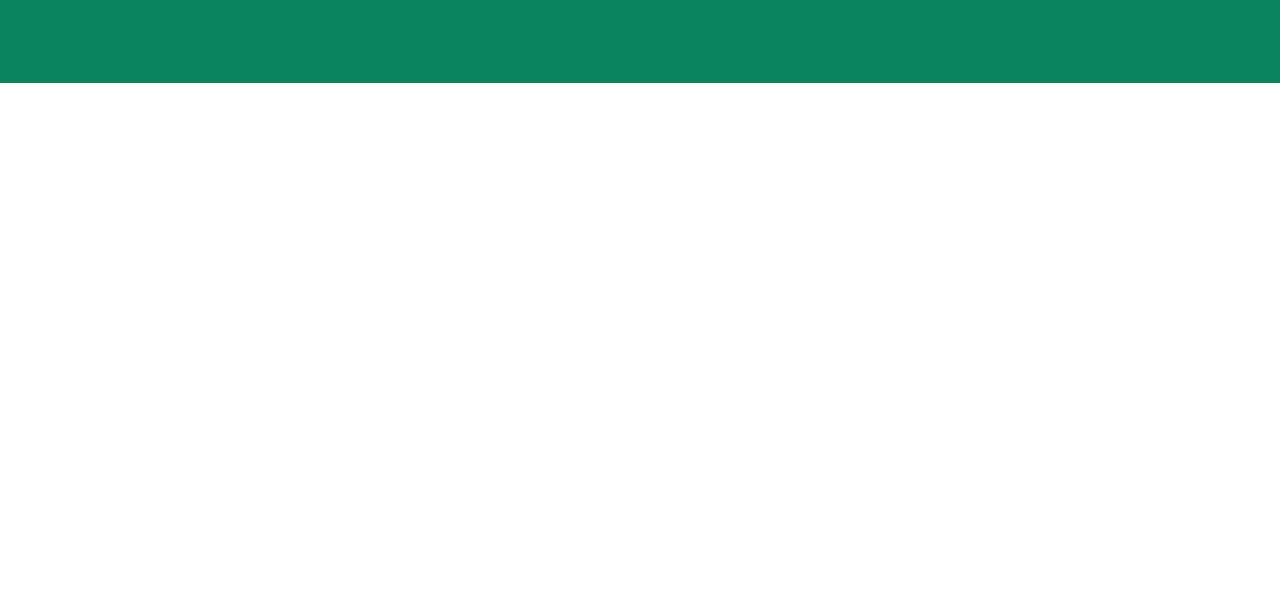
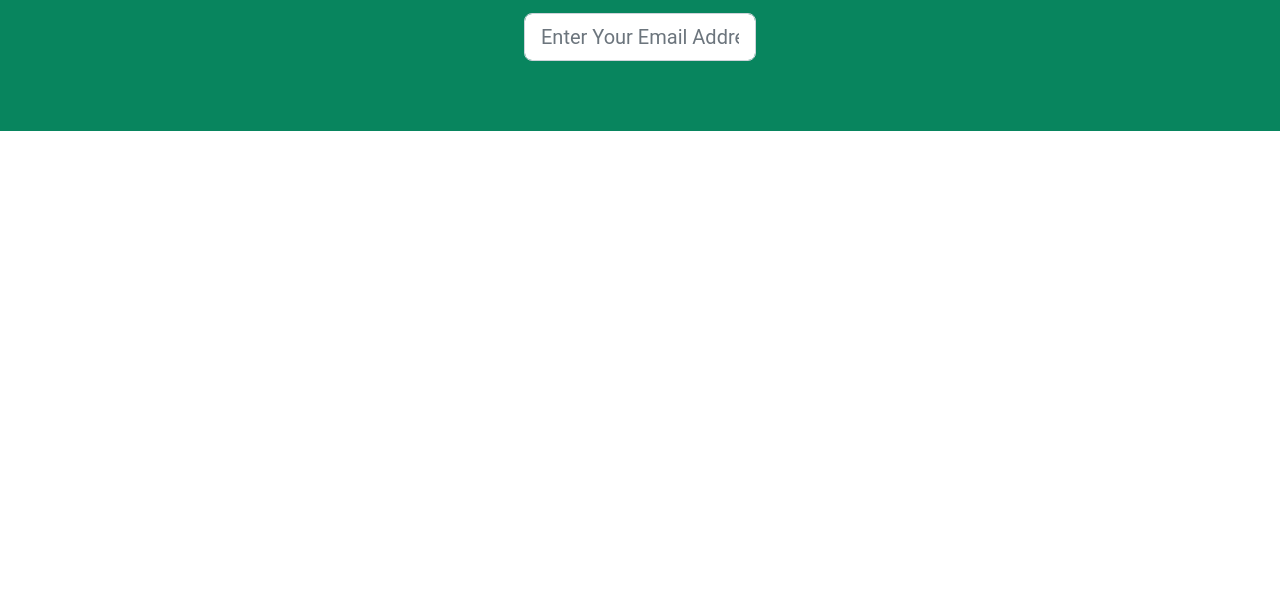
Before and after one commit to tatsuyax25/shopify-landing-page-clone, a plain HTML site: page index.html in a window 1280 px wide. Shown: the part 209-800 px from the top of the page. Drawn offline with nearby package versions, Linux system fonts and the light colour scheme.

Commit message:
Add div and input in index.html

```diff
--- a/index.html
+++ b/index.html
@@ -21,5 +21,14 @@
 <section class="green">
     <h1 class="title">Sell Online With Shopify</h1>
     <p class="sub-title">Trusted By Over 1,700,000 Businesses Worldwide!</p>
+    <div class="container text-center">
+        <div class="row d-flex justify-content-center">
+            <div class="col col-lg-4">
+                <div class="input-group-lg">
+                    <input type="text" class="form-control" placeholder="Enter Your Email Address" readonly />
+                </div>
+            </div>
+        </div>
+    </div>
 </section>
 </html>
```
